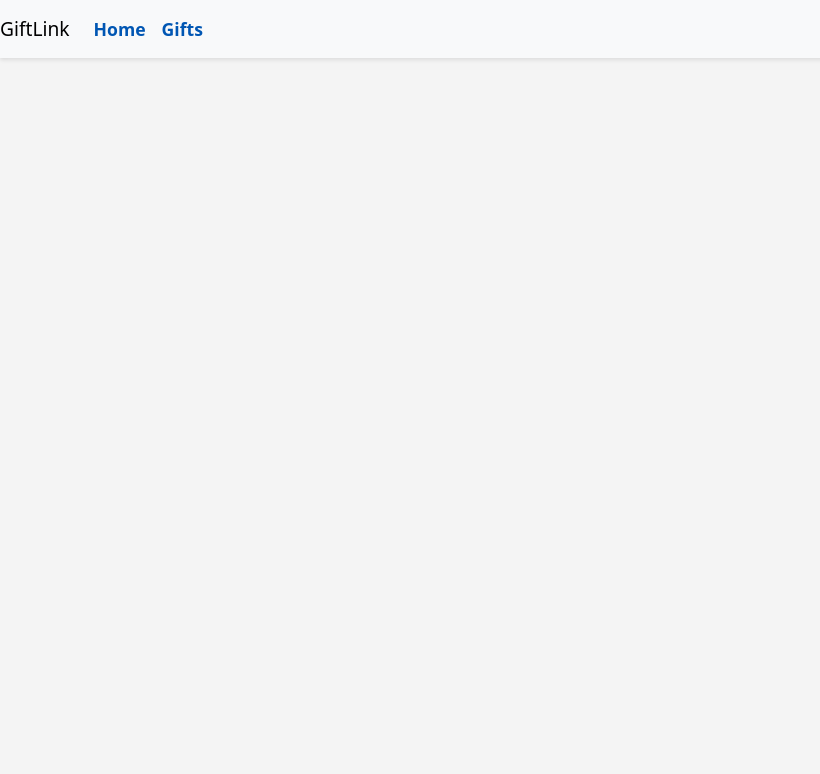
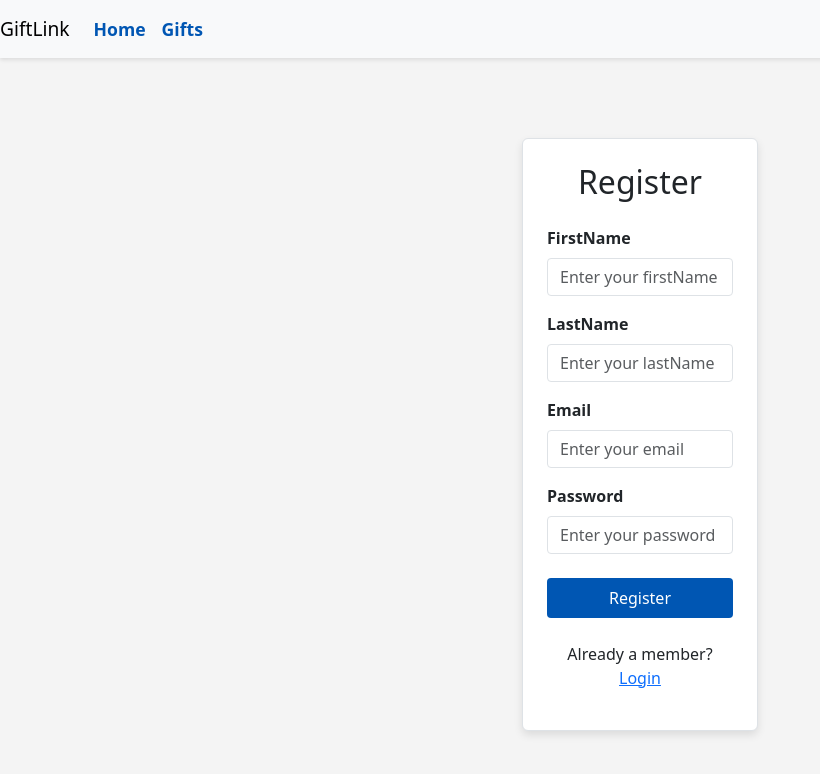
Before and after one commit to Abd-Allatif/fullstack-capstone-project, a React (Create React App) app in the folder giftlink-frontend/: page /app/register in a window 1280 px wide. Before the commit this address had no page. Shown: the top 774 px of the page, without its empty margins (0-820 px from the left). Built offline with nearby package versions, Linux system fonts and the light colour scheme.

Commit message:
Created Register and login pages

```diff
--- a/giftlink-frontend/src/App.js
+++ b/giftlink-frontend/src/App.js
@@ -1,22 +1,23 @@
 import React from 'react';
 import { Routes, Route, useNavigate } from 'react-router-dom';
 import MainPage from './components/MainPage/MainPage';
+import LoginPage from './components/LoginPage/LoginPage';
+import RegisterPage from './components/RegisterPage/RegisterPage';
 import 'bootstrap/dist/css/bootstrap.min.css';
 import './App.css';
 import Navbar from './components/Navbar/Navbar';
-
 function App() {
-
+  const navigate = useNavigate();
   return (
-    <>
+		<>
         <Navbar/>
         <Routes>
-          {/* the final code will not pass the products to every page, but each page will call the server API */}
           <Route path="/" element={<MainPage />} />
           <Route path="/app" element={<MainPage />} />
+          <Route path="/app/login" element={<LoginPage/>} />
+          <Route path="/app/register" element={<RegisterPage />} />
         </Routes>
         </>
   );
 }
-
 export default App;
--- /dev/null
+++ b/giftlink-frontend/src/components/LoginPage/LoginPage.css
@@ -0,0 +1,44 @@
+.login-card {
+    background-color: #fff;
+    box-shadow: 0px 4px 8px rgba(0, 0, 0, 0.1);
+}
+
+.login-card .form-label {
+    font-weight: 600;
+}
+
+.login-card input {
+    border-radius: 0.25rem;
+}
+
+.login-card .btn {
+    padding: 0.5rem 1rem;
+    border-radius: 0.25rem;
+}
+
+.login-card .btn-primary {
+    background-color: #0056b3;
+    border: none;
+}
+
+.login-card .btn-secondary {
+    background-color: #dc3545;
+    border: none;
+}
+
+.login-card .text-primary {
+    color: #0056b3;
+}
+
+.login-card .text-secondary {
+    color: #6c757d;
+}
+
+/* Additional styles */
+a.text-primary:hover {
+    text-decoration: underline;
+}
+
+a.text-secondary:hover {
+    text-decoration: underline;
+}
--- /dev/null
+++ b/giftlink-frontend/src/components/LoginPage/LoginPage.js
@@ -0,0 +1,61 @@
+
+import React, { useState } from 'react';
+import './LoginPage.css';
+
+function LoginPage() {
+
+    //insert code here to create useState hook variables for email, password
+    const [email, setEmail] = useState('');
+    const [password, setPassword] = useState('');
+
+    // insert code here to create handleLogin function and include console.log
+    const handleLogin = async () => {
+        console.log("Inside handleLogin");
+    }
+
+    return (
+        <div className="container mt-5">
+            <div className="row justify-content-center">
+                <div className="col-md-6 col-lg-4">
+                    <div className="login-card p-4 border rounded">
+                        <h2 className="text-center mb-4 font-weight-bold">Login</h2>
+
+                        {/* insert code here to create input elements for the variables email and  password */}
+                        <div className="mb-3">
+                            <label htmlFor="email" className="form-label">Email</label>
+                            <input
+                                id="email"
+                                type="text"
+                                className="form-control"
+                                placeholder="Enter your email"
+                                value={email}
+                                onChange={(e) => setEmail(e.target.value)}
+                            />
+                        </div>
+                        <div className="mb-3">
+                            <label htmlFor="password" className="form-label">Password</label>
+                            <input
+                                id="password"
+                                type="text"
+                                className="form-control"
+                                placeholder="Enter your email"
+                                value={password}
+                                onChange={(e) => setPassword(e.target.value)}
+                            />
+                        </div>
+
+                        {/* insert code here to create a button that performs the `handleLogin` function on click */}
+                        <button className="btn btn-primary w-100 mb-3" onClick={handleLogin}>Login</button>
+
+                        <p className="mt-4 text-center">
+                            New here? <a href="/app/register" className="text-primary">Register Here</a>
+                        </p>
+
+                    </div>
+                </div>
+            </div>
+        </div>
+    )
+}
+
+export default LoginPage;
--- /dev/null
+++ b/giftlink-frontend/src/components/RegisterPage/RegisterPage.css
@@ -0,0 +1,44 @@
+.register-card {
+    background-color: #fff;
+    box-shadow: 0px 4px 8px rgba(0, 0, 0, 0.1);
+}
+
+.register-card .form-label {
+    font-weight: 600;
+}
+
+.register-card input {
+    border-radius: 0.25rem;
+}
+
+.register-card .btn {
+    padding: 0.5rem 1rem;
+    border-radius: 0.25rem;
+}
+
+.register-card .btn-primary {
+    background-color: #0056b3;
+    border: none;
+}
+
+.register-card .btn-secondary {
+    background-color: #dc3545;
+    border: none;
+}
+
+.register-card .text-primary {
+    color: #0056b3;
+}
+
+.register-card .text-secondary {
+    color: #6c757d;
+}
+
+/* Additional styles */
+a.text-primary:hover {
+    text-decoration: underline;
+}
+
+a.text-secondary:hover {
+    text-decoration: underline;
+}
--- /dev/null
+++ b/giftlink-frontend/src/components/RegisterPage/RegisterPage.js
@@ -0,0 +1,82 @@
+import React, { useState } from 'react';
+
+import './RegisterPage.css';
+
+function RegisterPage() {
+    const [firstName, setFirstName] = useState('');
+    const [lastName, setLastName] = useState('');
+    const [email, setEmail] = useState('');
+    const [password, setPassword] = useState('');
+
+    const handleRegister = async () => {
+        console.log("Register invoked")
+    }
+
+return (
+    <div className="container mt-5">
+        <div className="row justify-content-center">
+            <div className="col-md-6 col-lg-4">
+                <div className="register-card p-4 border rounded">
+                    <h2 className="text-center mb-4 font-weight-bold">Register</h2>
+                    <div className="mb-3">
+                        <label htmlFor="firstName" className="form-label">FirstName</label>
+                        <input
+                            id="firstName"
+                            type="text"
+                            className="form-control"
+                            placeholder="Enter your firstName"
+                            value={firstName}
+                            onChange={(e) => setFirstName(e.target.value)}
+                        />
+                    </div>
+
+                    {/* last name */}
+
+                    <div className="mb-3">
+                        <label htmlFor="lastName" className="form-label">LastName</label>
+                        <input
+                            id="lastName"
+                            type="text"
+                            className="form-control"
+                            placeholder="Enter your lastName"
+                            value={lastName}
+                            onChange={(e) => setLastName(e.target.value)}
+                        />
+                    </div>
+
+                    {/* email  */}
+                    <div className="mb-3">
+                        <label htmlFor="email" className="form-label">Email</label>
+                        <input
+                            id="email"
+                            type="text"
+                            className="form-control"
+                            placeholder="Enter your email"
+                            value={email}
+                            onChange={(e) => setEmail(e.target.value)}
+                        />
+                    </div>
+
+                    <div className="mb-4">
+                        <label htmlFor="password" className="form-label">Password</label>
+                        <input
+                            id="password"
+                            type="password"
+                            className="form-control"
+                            placeholder="Enter your password"
+                            value={password}
+                            onChange={(e) => setPassword(e.target.value)}
+                        />
+                    </div>
+                    <button className="btn btn-primary w-100 mb-3" onClick={handleRegister}>Register</button>
+                    <p className="mt-4 text-center">
+                        Already a member? <a href="/app/login" className="text-primary">Login</a>
+                    </p>
+                </div>
+            </div>
+        </div>
+    </div>
+);
+}
+
+export default RegisterPage;
```
